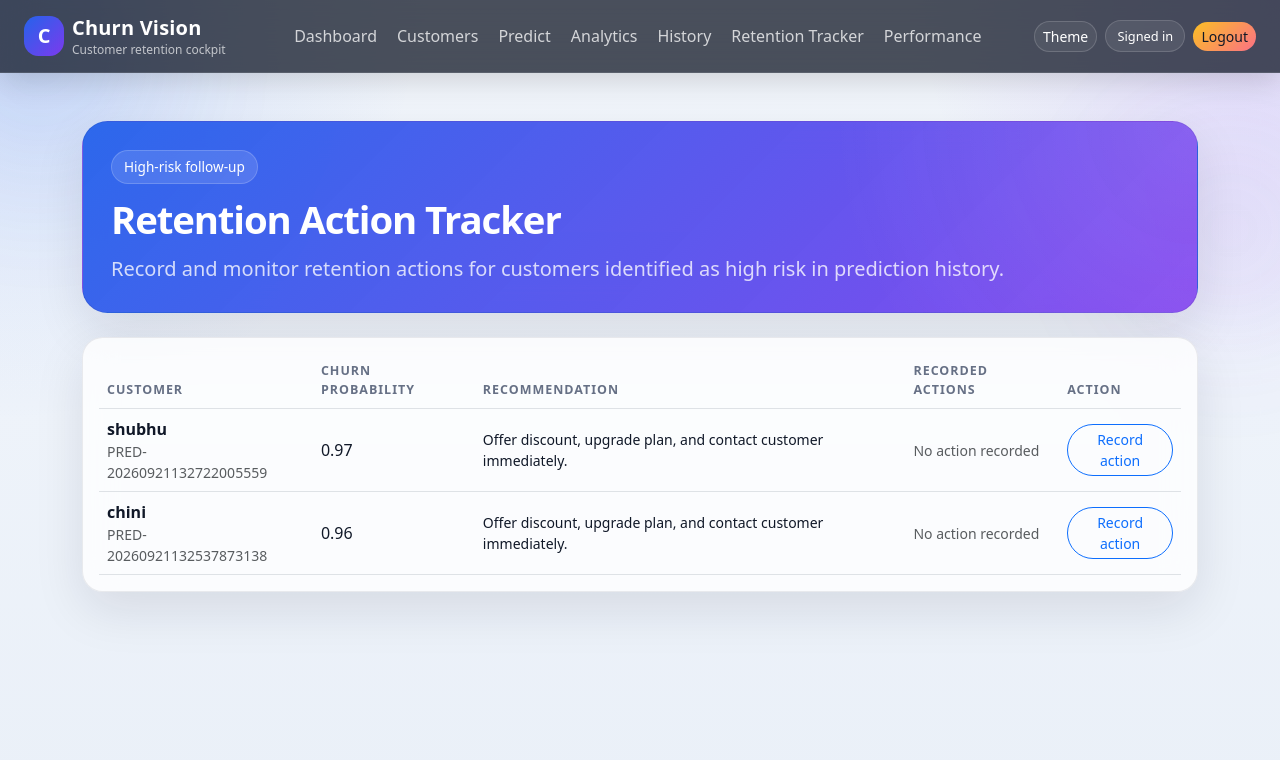
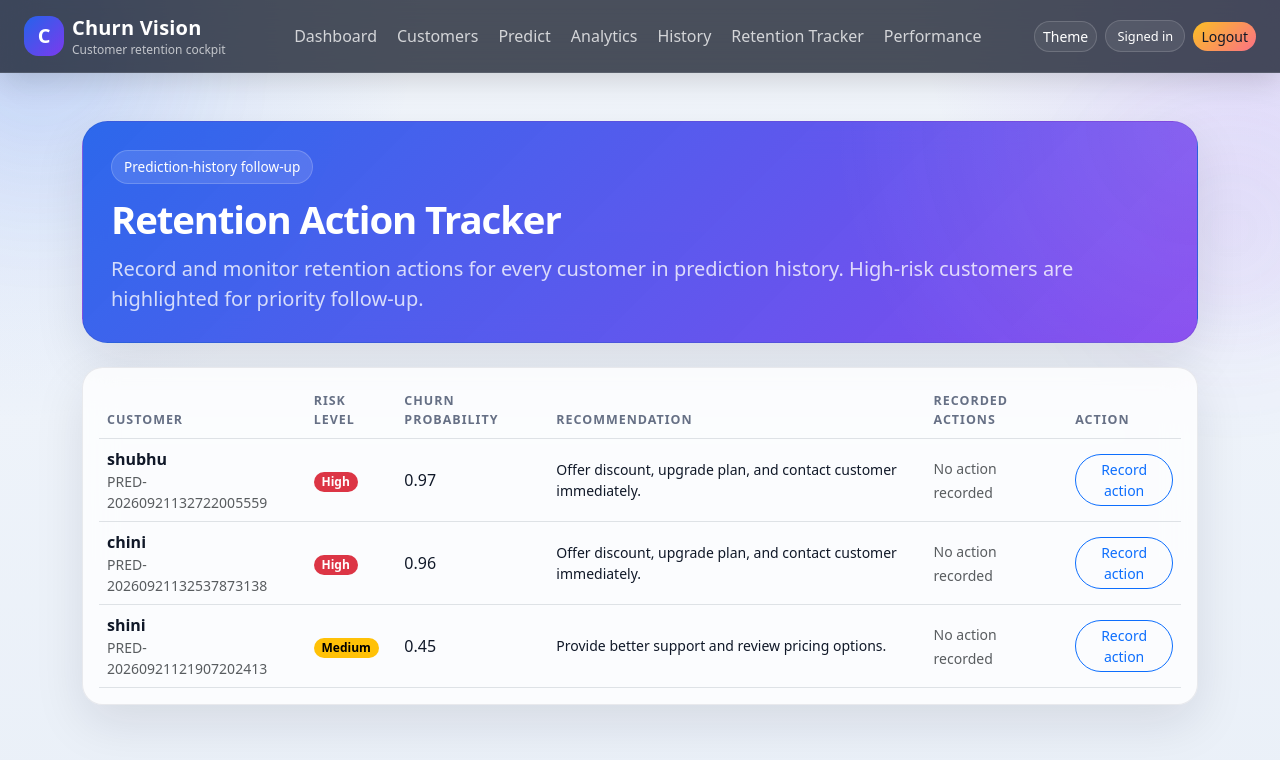
Before and after one commit to lotirth2826/customerchurnprediction-college, a Django app: page /retention-actions/ in a window 1280 px wide. Shown: the top 760 px of the page. Run offline with Django 5.2, Linux system fonts and the light colour scheme; a user stored in the database is signed in; data comes from the database, SQL or seed files in the repository; data that the repository does not hold is empty.

Commit message:
Fix retention tracker history visibility

```diff
--- a/churnapp/urls.py
+++ b/churnapp/urls.py
@@ -16,6 +16,7 @@ urlpatterns = [
     path("history/", views.prediction_history, name="history"),
     path("retention-actions/", views.retention_action_tracker, name="retention_tracker"),
     path("retention-actions/<int:history_pk>/add/", views.retention_action_create, name="retention_action_add"),
+    path("retention-actions/action/<int:pk>/edit/", views.retention_action_update, name="retention_action_edit"),
     path("performance/", views.model_performance, name="performance"),
     path("reports/customers.csv", views.export_customers_csv, name="export_customers_csv"),
     path("reports/history.csv", views.export_history_csv, name="export_history_csv"),
--- a/churnapp/views.py
+++ b/churnapp/views.py
@@ -14,7 +14,7 @@ from reportlab.lib.pagesizes import A4
 from reportlab.pdfgen import canvas
 
 from .forms import CustomerForm, PredictionForm, RetentionActionForm
-from .models import Customer, PredictionHistory
+from .models import Customer, PredictionHistory, RetentionAction
 from .services import model_performance as get_model_performance, predict_customer
 
 
@@ -255,15 +255,15 @@ def prediction_history(request):
 
 @login_required
 def retention_action_tracker(request):
-    high_risk_history = PredictionHistory.objects.filter(risk_level="High").prefetch_related(
+    prediction_history = PredictionHistory.objects.prefetch_related(
         "retention_actions"
     ).order_by("-created_at")
-    return render(request, "retention_tracker.html", {"high_risk_history": high_risk_history})
+    return render(request, "retention_tracker.html", {"prediction_history": prediction_history})
 
 
 @login_required
 def retention_action_create(request, history_pk):
-    history_item = get_object_or_404(PredictionHistory, pk=history_pk, risk_level="High")
+    history_item = get_object_or_404(PredictionHistory, pk=history_pk)
     if request.method == "POST":
         form = RetentionActionForm(request.POST)
         if form.is_valid():
@@ -275,6 +275,31 @@ def retention_action_create(request, history_pk):
     else:
         form = RetentionActionForm()
     return render(request, "retention_action_form.html", {"form": form, "history_item": history_item})
+
+
+@login_required
+def retention_action_update(request, pk):
+    """Allow staff to keep an existing retention action current."""
+    action = get_object_or_404(
+        RetentionAction.objects.select_related("prediction_history"), pk=pk
+    )
+    if request.method == "POST":
+        form = RetentionActionForm(request.POST, instance=action)
+        if form.is_valid():
+            form.save()
+            messages.success(request, "Retention action updated.")
+            return redirect("retention_tracker")
+    else:
+        form = RetentionActionForm(instance=action)
+    return render(
+        request,
+        "retention_action_form.html",
+        {
+            "form": form,
+            "history_item": action.prediction_history,
+            "action": action,
+        },
+    )
 
 
 @login_required
--- a/templates/retention_action_form.html
+++ b/templates/retention_action_form.html
@@ -1,12 +1,12 @@
 {% extends "base.html" %}
-{% block title %}Record Retention Action{% endblock %}
+{% block title %}{% if action %}Update Retention Action{% else %}Record Retention Action{% endif %}{% endblock %}
 {% block content %}
 <div class="row justify-content-center">
   <div class="col-lg-8">
     <div class="card glass-card soft-border">
       <div class="card-body p-4">
         <div class="hero-chip mb-3">High-risk customer</div>
-        <h2 class="mb-1">Record retention action</h2>
+        <h2 class="mb-1">{% if action %}Update retention action{% else %}Record retention action{% endif %}</h2>
         <p class="text-muted">{{ history_item.customer_name }} · Churn probability: {{ history_item.probability }} · {{ history_item.recommendation }}</p>
         <form method="post">
           {% csrf_token %}
@@ -18,7 +18,7 @@
             </div>
           {% endfor %}
           <div class="d-flex gap-2">
-            <button class="btn btn-primary pill-filter" type="submit">Save action</button>
+            <button class="btn btn-primary pill-filter" type="submit">{% if action %}Update action{% else %}Save action{% endif %}</button>
             <a class="btn btn-outline-secondary pill-filter" href="{% url 'retention_tracker' %}">Cancel</a>
           </div>
         </form>
--- a/templates/retention_tracker.html
+++ b/templates/retention_tracker.html
@@ -2,9 +2,9 @@
 {% block title %}Retention Action Tracker{% endblock %}
 {% block content %}
 <div class="hero-panel mb-4 fade-in">
-  <div class="hero-chip mb-3">High-risk follow-up</div>
+  <div class="hero-chip mb-3">Prediction-history follow-up</div>
   <h1 class="hero-title fw-bold mb-3">Retention Action Tracker</h1>
-  <p class="lead mb-0 text-white-75">Record and monitor retention actions for customers identified as high risk in prediction history.</p>
+  <p class="lead mb-0 text-white-75">Record and monitor retention actions for every customer in prediction history. High-risk customers are highlighted for priority follow-up.</p>
 </div>
 
 <div class="card glass-card soft-border fade-in delay-1">
@@ -12,17 +12,22 @@
     <div class="table-responsive">
       <table class="table table-hover align-middle mb-0">
         <thead>
-          <tr><th>Customer</th><th>Churn probability</th><th>Recommendation</th><th>Recorded actions</th><th>Action</th></tr>
+          <tr><th>Customer</th><th>Risk level</th><th>Churn probability</th><th>Recommendation</th><th>Recorded actions</th><th>Action</th></tr>
         </thead>
         <tbody>
-          {% for item in high_risk_history %}
+          {% for item in prediction_history %}
             <tr>
               <td><div class="fw-semibold">{{ item.customer_name }}</div><div class="small text-muted">{{ item.customer_id }}</div></td>
+              <td><span class="badge rounded-pill {% if item.risk_level == 'High' %}text-bg-danger{% elif item.risk_level == 'Medium' %}text-bg-warning{% else %}text-bg-success{% endif %}">{{ item.risk_level }}</span></td>
               <td>{{ item.probability }}</td>
               <td class="small">{{ item.recommendation }}</td>
               <td>
                 {% for action in item.retention_actions.all %}
-                  <div class="mb-1"><span class="badge text-bg-primary">{{ action.action_type }}</span> <span class="small">{{ action.status }}</span></div>
+                  <div class="mb-1">
+                    <span class="badge text-bg-primary">{{ action.action_type }}</span>
+                    <span class="small">{{ action.status }}</span>
+                    <a class="small ms-1" href="{% url 'retention_action_edit' action.pk %}">Update</a>
+                  </div>
                 {% empty %}
                   <span class="text-muted small">No action recorded</span>
                 {% endfor %}
@@ -30,7 +35,7 @@
               <td><a class="btn btn-sm btn-outline-primary pill-filter" href="{% url 'retention_action_add' item.pk %}">Record action</a></td>
             </tr>
           {% empty %}
-            <tr><td colspan="5" class="text-center py-4 text-muted">No high-risk customers in prediction history.</td></tr>
+            <tr><td colspan="6" class="text-center py-4 text-muted">No customers in prediction history yet.</td></tr>
           {% endfor %}
         </tbody>
       </table>
```
Also changed, not shown: churnapp/tests.py (+33 -0 lines).
